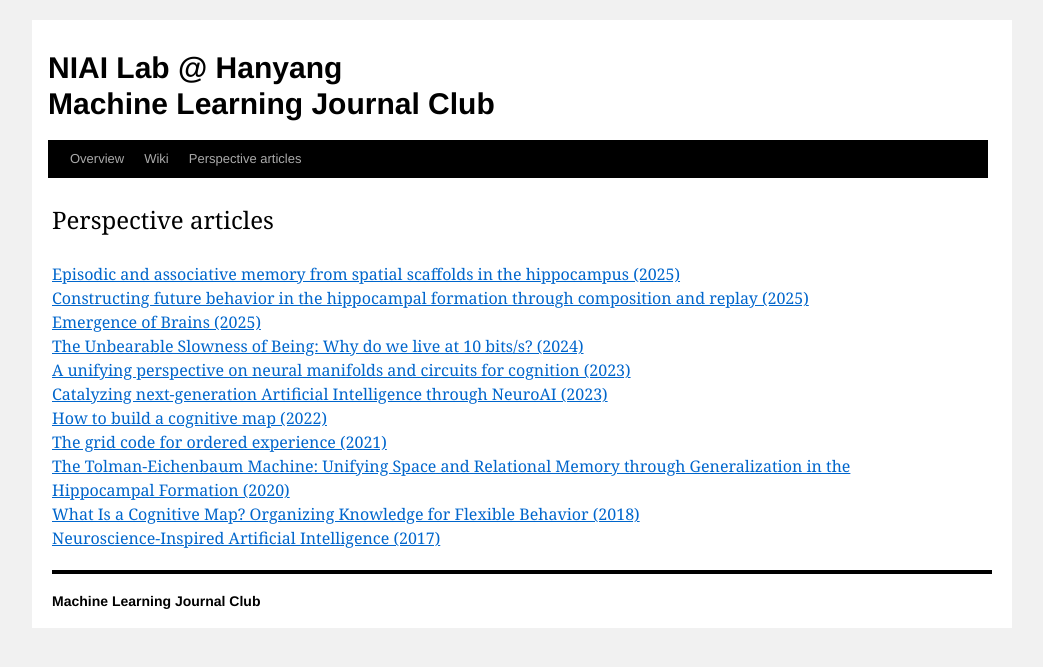
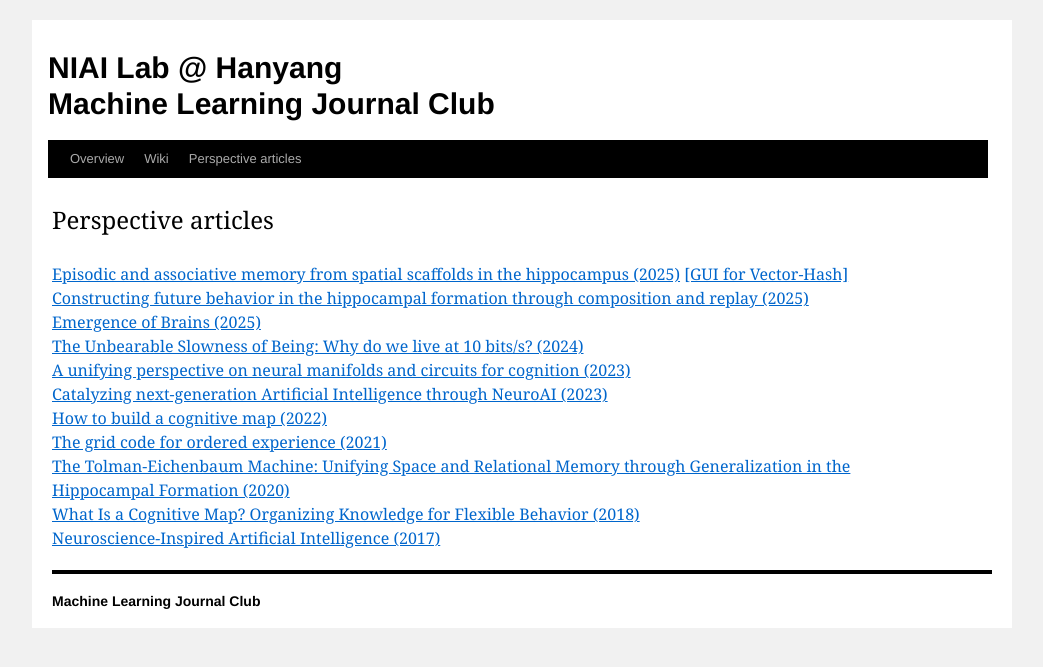
Before and after one commit to niai-lab/GraphML-JC, a Jekyll site: the page built from suggested_reading.html, in a window 1280 px wide. Shown: the top 667 px of the page, without its empty margins (118-1161 px from the left). Built offline with Jekyll 4.4.1, drawn with Linux system fonts in a browser that asks for light colours.

Commit message:
Update suggested_reading.html

```diff
--- a/suggested_reading.html
+++ b/suggested_reading.html
@@ -10,7 +10,7 @@ title: Perspective/Journal Articles
   </p>
 
   <p>
-    <a href="https://www.nature.com/articles/s41586-024-08392-y">Episodic and associative memory from spatial scaffolds in the hippocampus (2025)</a><br />
+    <a href="https://www.nature.com/articles/s41586-024-08392-y">Episodic and associative memory from spatial scaffolds in the hippocampus (2025)</a> <a href="https://niai-vectorhash-demo.streamlit.app/">[GUI for Vector-Hash]</a><br />
     <a href="https://www.nature.com/articles/s41593-025-01908-3">Constructing future behavior in the hippocampal formation through composition and replay (2025)</a><br />
     <a href="https://journals.aps.org/prxlife/pdf/10.1103/62p9-wn32">Emergence of Brains (2025)</a><br />
     <a href="https://arxiv.org/abs/2408.10234">The Unbearable Slowness of Being: Why do we live at 10 bits/s? (2024)</a><br />
```
